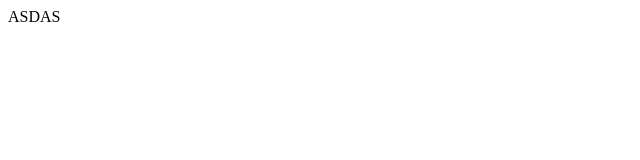
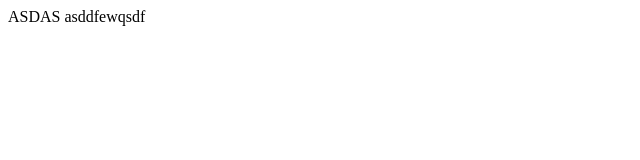
Before and after one commit to EmilioFex20/PruebaGit, a plain HTML site: page index.html in a window 1280 px wide. Shown: the whole page, without its empty margins (0-640 px from the left). Drawn offline with Linux system fonts and the light colour scheme.

Commit message:
Hello
asdsf

```diff
--- a/index.html
+++ b/index.html
@@ -8,5 +8,6 @@
 <body>
 
     ASDAS
+    asddfewqsdf
 </body>
 </html>
```
